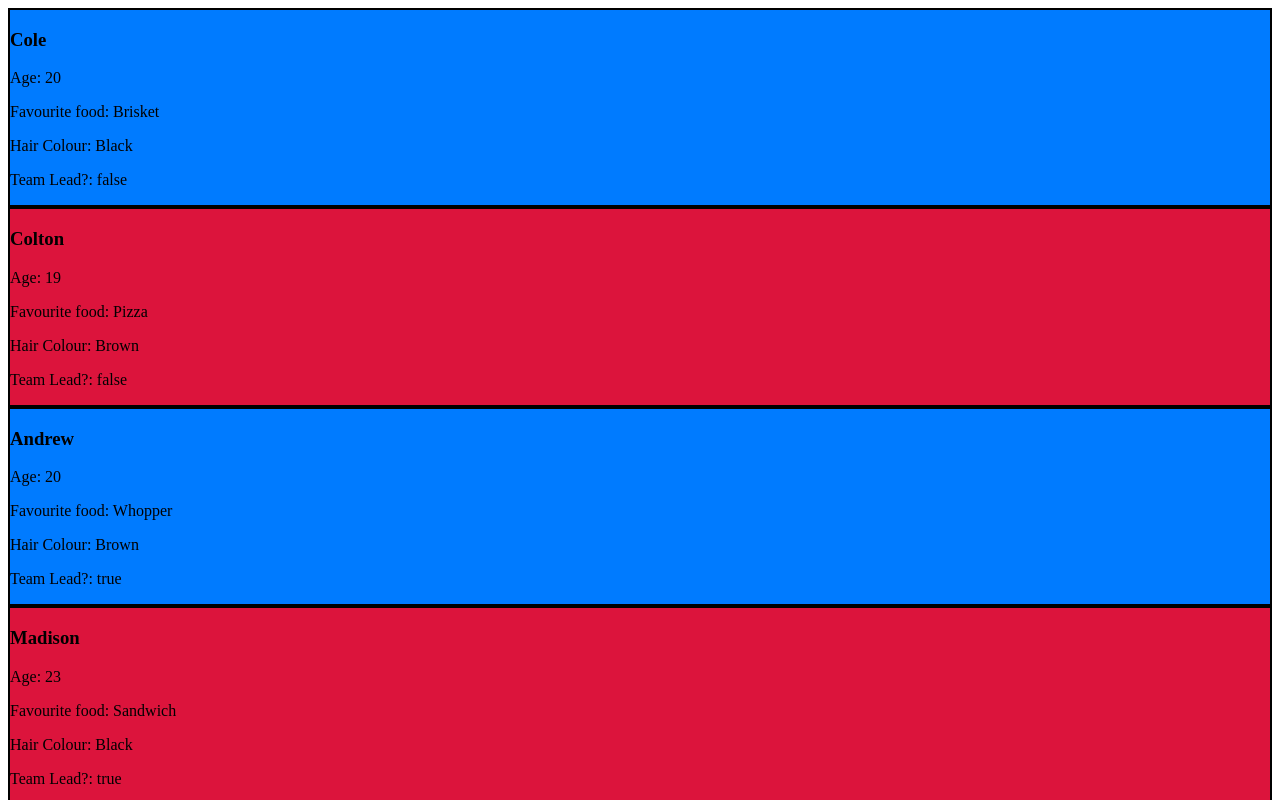
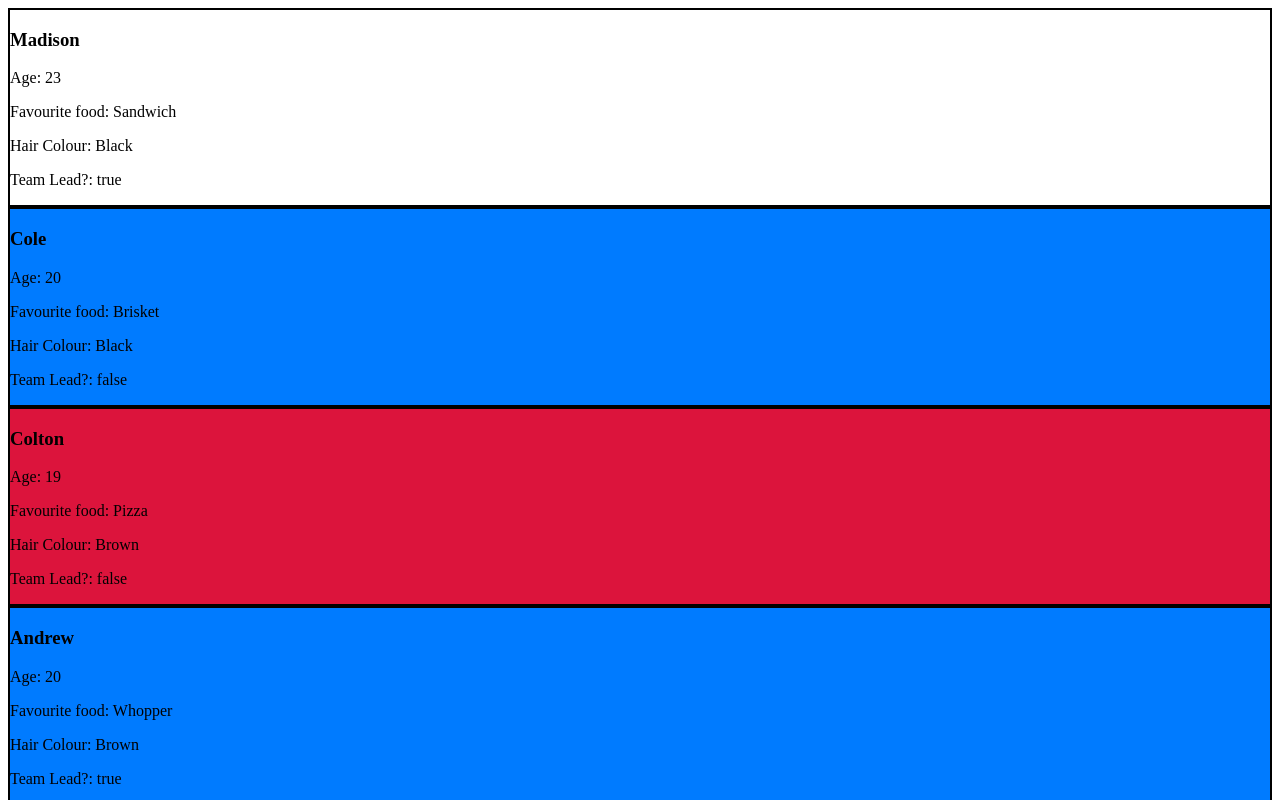
Before and after one commit to coleRgrz/Cole_Rogers_Learning_Angular, an Angular app: page / in a window 1280 px wide. Shown: the top 800 px of the page. Built offline with nearby package versions, Linux system fonts and the light colour scheme.

Commit message:
completed steps 10-12. Added PersonListItem tag to appComponent, added service to appComponent, used the service to retrieve person item (id 4) and populated the PersonListItem tag with the same person item.

```diff
--- a/src/app/app.component.html
+++ b/src/app/app.component.html
@@ -1 +1,2 @@
+<app-person-list-item *ngIf="selectedPerson" [Person]="selectedPerson"></app-person-list-item>
 <app-person-list></app-person-list>
--- a/src/app/app.component.ts
+++ b/src/app/app.component.ts
@@ -1,16 +1,34 @@
-import { Component } from '@angular/core';
+import {Component, OnInit} from '@angular/core';
 import { RouterOutlet } from '@angular/router';
 import { Person} from "./Shared/Modules/user";
 import {NgForOf, NgIf} from "@angular/common";
 import {PersonListComponent} from "./person-list/person-list.component";
+import {PersonService} from "./services/person.service";
+import {PersonListItemComponent} from "./person-list-item/person-list-item.component";
 
 @Component({
   selector: 'app-root',
   standalone: true,
-  imports: [RouterOutlet, NgForOf, NgIf, PersonListComponent],
+  imports: [RouterOutlet, NgForOf, NgIf, PersonListComponent, PersonListItemComponent],
   templateUrl: './app.component.html',
   styleUrl: './app.component.css'
 })
-export class AppComponent {
-  title = "List of People";
+export class AppComponent implements OnInit{
+  constructor(private personService: PersonService) {
+  }
+
+  selectedPerson: Person | undefined;
+
+  ngOnInit() {
+    this.getSelectedPerson(4);
+  }
+
+  getSelectedPerson(id: number): void{
+    this.personService.getPersonById(id).subscribe({
+      next: (person) => this.selectedPerson = person,
+      error: err => console.error("Error fetching Person by id", err)
+    });
+  }
+
+  //title = "List of People";
 }
```
